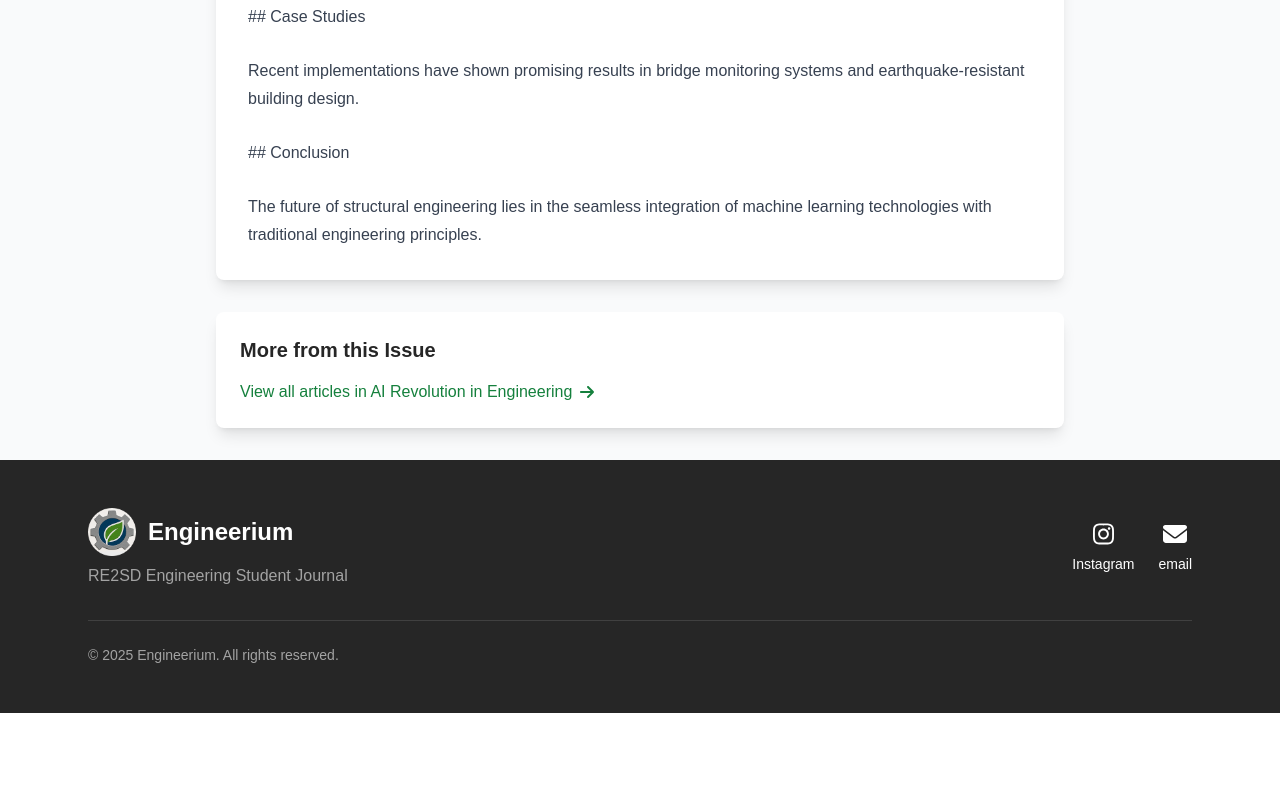
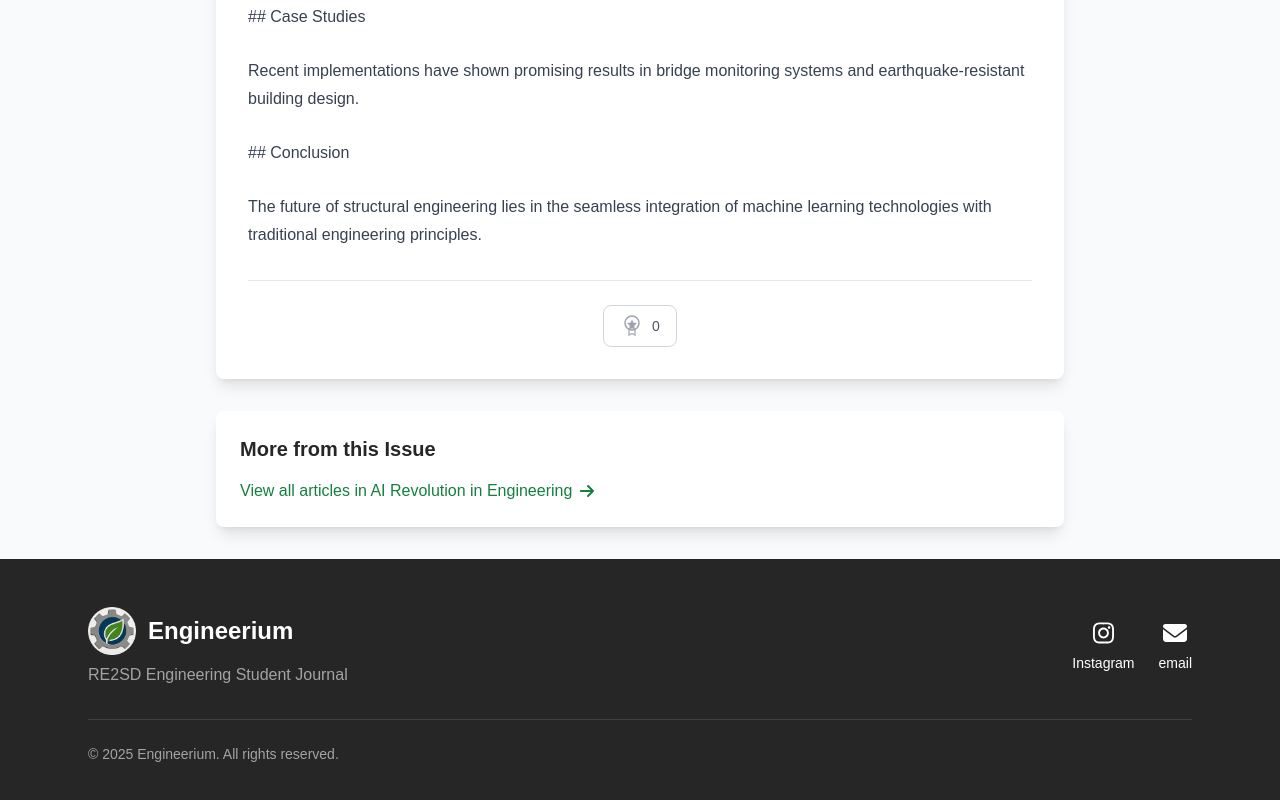
Before and after one commit to benrahla-islam/engineerium-web, a Vue app: page /issues/1/article/1 in a window 1280 px wide. Shown: the part 1315-2115 px from the top of the page. Before the commit the page ends 2028 px from the top, so only its background shows below. Built offline with nearby package versions, Linux system fonts and the light colour scheme.

Commit message:
feat: Add LikeButton component and integrate likes functionality; update app stores and views to support likes

```diff
--- /dev/null
+++ b/src/components/LikeButton.vue
@@ -0,0 +1,71 @@
+<script setup>
+import { computed } from 'vue'
+import { useLikesStore } from '@/stores'
+
+const props = defineProps({
+  articleId: {
+    type: [String, Number],
+    required: true
+  }
+})
+
+const likesStore = useLikesStore()
+
+const likesCount = computed(() => likesStore.getLikesForArticle(props.articleId))
+const isLiked = computed(() => likesStore.hasLiked(props.articleId))
+
+const handleLike = () => {
+  likesStore.toggleLike(props.articleId)
+  // Force reactivity update
+  console.log('Like toggled for article:', props.articleId, 'isLiked:', isLiked.value)
+}
+</script>
+
+<template>
+  <button
+    @click="handleLike"
+    class="inline-flex items-center gap-2 px-4 py-2 rounded-lg transition-all duration-200 hover:scale-105 border"
+    :class="isLiked ? 'bg-white border-green-300' : 'bg-white border-gray-300 hover:border-gray-400'"
+  >
+    <!-- Honor Badge SVG -->
+    <svg
+      class="w-6 h-6 transition-colors duration-300"
+      viewBox="0 0 24 24"
+    >
+      <!-- Badge circle -->
+      <circle
+        cx="12"
+        cy="9"
+        r="7"
+        stroke="currentColor"
+        stroke-width="1.5"
+        :fill="isLiked ? '#16a34a' : 'none'"
+        :class="isLiked ? 'text-green-600' : 'text-gray-400'"
+      />
+      <!-- Star in center -->
+      <path
+        d="M12 5.5l1.545 3.13L17 9.045l-2.727 2.66.644 3.755L12 14.27l-2.917 1.19.644-3.755L7 9.045l3.455-.415L12 5.5z"
+        :fill="isLiked ? 'white' : '#9ca3af'"
+      />
+      <!-- Ribbon tails -->
+      <path
+        d="M9 16v5l3-1.5L15 21v-5"
+        stroke="currentColor"
+        stroke-width="1.5"
+        :fill="isLiked ? '#16a34a' : 'none'"
+        :class="isLiked ? 'text-green-600' : 'text-gray-400'"
+        opacity="0.8"
+      />
+    </svg>
+
+    <span class="font-medium text-sm" :class="isLiked ? 'text-green-700' : 'text-gray-600'">
+      {{ likesCount }}
+    </span>
+  </button>
+</template>
+
+<style scoped>
+button:active {
+  transform: scale(0.95);
+}
+</style>
--- a/src/composables/useAppStores.js
+++ b/src/composables/useAppStores.js
@@ -1,5 +1,5 @@
 import { computed } from 'vue'
-import { useArticlesStore, useAuthorsStore, useIssuesStore, useSearchStore } from '@/stores'
+import { useArticlesStore, useAuthorsStore, useIssuesStore, useSearchStore, useLikesStore } from '@/stores'
 
 /**
  * Enhanced composable for managing application stores with performance optimizations
@@ -10,6 +10,7 @@ export function useAppStores() {
   const authorsStore = useAuthorsStore()
   const issuesStore = useIssuesStore()
   const searchStore = useSearchStore()
+  const likesStore = useLikesStore()
 
   // Computed loading state across all stores
   const isLoading = computed(() =>
@@ -41,6 +42,7 @@ export function useAppStores() {
         authorsStore.fetchAuthors(),
         issuesStore.fetchIssues()
       ])
+      likesStore.initializeLikes()
     } catch (error) {
       console.error('Failed to initialize app:', error)
     }
@@ -73,10 +75,12 @@ export function useAppStores() {
     const author = authorsStore.getAuthorById(authorId)
     if (!author) return null
 
+    const articles = articlesStore.getArticlesByAuthor(authorId)
     return {
       author,
-      articles: articlesStore.getArticlesByAuthor(authorId),
-      issues: issuesStore.getIssuesByAuthor(authorId)
+      articles,
+      issues: issuesStore.getIssuesByAuthor(authorId),
+      totalLikes: likesStore.getTotalLikesForAuthor(authorId, articles)
     }
   }
 
@@ -95,6 +99,7 @@ export function useAppStores() {
     authorsStore,
     issuesStore,
     searchStore,
+    likesStore,
 
     // Computed states
     isLoading,
--- a/src/stores/index.js
+++ b/src/stores/index.js
@@ -3,3 +3,4 @@ export { useArticlesStore } from './articles'
 export { useAuthorsStore } from './authors'
 export { useIssuesStore } from './issues'
 export { useSearchStore } from './search'
+export { useLikesStore } from './likes'
--- /dev/null
+++ b/src/stores/likes.js
@@ -0,0 +1,86 @@
+import { defineStore } from 'pinia'
+import { ref, computed } from 'vue'
+
+export const useLikesStore = defineStore('likes', () => {
+  // State - store likes as articleId: count
+  const likes = ref({})
+  // Make liked articles reactive by storing in state
+  const likedArticles = ref([])
+
+  // Initialize liked articles from localStorage
+  const initializeLikedArticles = () => {
+    const stored = JSON.parse(localStorage.getItem('likedArticles') || '[]')
+    likedArticles.value = stored
+  }
+
+  // Getters
+  const getLikesForArticle = computed(() => {
+    return (articleId) => likes.value[articleId] || 0
+  })
+
+  const getTotalLikesForAuthor = computed(() => {
+    return (authorId, articles) => {
+      return articles
+        .filter(article => article.authorId === parseInt(authorId))
+        .reduce((total, article) => total + (likes.value[article.id] || 0), 0)
+    }
+  })
+
+  const hasLiked = computed(() => {
+    return (articleId) => {
+      // Use reactive state instead of localStorage directly
+      return likedArticles.value.includes(parseInt(articleId))
+    }
+  })
+
+  // Actions
+  const toggleLike = (articleId) => {
+    const id = parseInt(articleId)
+
+    if (likedArticles.value.includes(id)) {
+      // Unlike
+      const index = likedArticles.value.indexOf(id)
+      likedArticles.value.splice(index, 1)
+      likes.value[id] = Math.max((likes.value[id] || 1) - 1, 0)
+    } else {
+      // Like
+      likedArticles.value.push(id)
+      likes.value[id] = (likes.value[id] || 0) + 1
+    }
+
+    // Sync with localStorage
+    localStorage.setItem('likedArticles', JSON.stringify(likedArticles.value))
+  }
+
+  const initializeLikes = () => {
+    // Initialize liked articles from localStorage
+    initializeLikedArticles()
+
+    // Initialize with some sample data - in a real app this would come from API
+    if (Object.keys(likes.value).length === 0) {
+      likes.value = {
+        1: 12,
+        2: 8,
+        3: 15,
+        4: 6,
+        5: 9,
+        6: 4
+      }
+    }
+  }
+
+  return {
+    // State
+    likes,
+    likedArticles,
+
+    // Getters
+    getLikesForArticle,
+    getTotalLikesForAuthor,
+    hasLiked,
+
+    // Actions
+    toggleLike,
+    initializeLikes
+  }
+})
--- a/src/views/ArticleView.vue
+++ b/src/views/ArticleView.vue
@@ -4,6 +4,7 @@ import { FontAwesomeIcon } from '@fortawesome/vue-fontawesome';
 import { faCalendar, faClock, faTag, faArrowLeft, faEnvelope } from '@fortawesome/free-solid-svg-icons';
 import { RouterLink } from 'vue-router';
 import Breadcrumb from '@/components/Breadcrumb.vue';
+import LikeButton from '@/components/LikeButton.vue';
 import Footer from '@/components/footer.vue';
 import { useAppStores } from '@/composables/useAppStores';
 
@@ -123,6 +124,11 @@ onMounted(async () => {
           <div class="prose prose-lg max-w-none">
             <div v-html="relatedData?.article?.content?.replace(/\n/g, '<br>')"></div>
           </div>
+
+          <!-- Like button section -->
+          <div class="mt-8 pt-6 border-t border-gray-200 flex justify-center">
+            <LikeButton :articleId="articleId" />
+          </div>
         </div>
       </article>
 
--- a/src/views/AuthorView.vue
+++ b/src/views/AuthorView.vue
@@ -80,7 +80,7 @@ onMounted(async () => {
             </p>
 
             <!-- Author statistics -->
-            <div class="grid grid-cols-1 sm:grid-cols-2 gap-4">
+            <div class="grid grid-cols-1 sm:grid-cols-3 gap-4">
               <div class="bg-gray-50 rounded-lg p-4">
                 <div class="flex items-center text-neutral-600">
                   <FontAwesomeIcon :icon="faFileAlt" class="mr-2 text-green-700" />
@@ -94,6 +94,18 @@ onMounted(async () => {
                   <span class="font-medium">Issues Contributed</span>
                 </div>
                 <p class="text-2xl font-bold text-neutral-800 mt-1">{{ authorData?.issues?.length }}</p>
+              </div>
+              <div class="bg-gray-50 rounded-lg p-4">
+                <div class="flex items-center text-neutral-600">
+                  <!-- Honor Badge SVG for likes -->
+                  <svg class="w-5 h-5 mr-2 text-green-700" fill="currentColor" viewBox="0 0 24 24">
+                    <circle cx="12" cy="9" r="7" stroke="currentColor" stroke-width="1.5" fill="none"/>
+                    <path d="M12 5.5l1.545 3.13L17 9.045l-2.727 2.66.644 3.755L12 14.27l-2.917 1.19.644-3.755L7 9.045l3.455-.415L12 5.5z" fill="currentColor"/>
+                    <path d="M9 16v5l3-1.5L15 21v-5" stroke="currentColor" stroke-width="1.5" fill="currentColor" opacity="0.7"/>
+                  </svg>
+                  <span class="font-medium">Total Badges</span>
+                </div>
+                <p class="text-2xl font-bold text-neutral-800 mt-1">{{ authorData?.totalLikes || 0 }}</p>
               </div>
             </div>
           </div>
```
